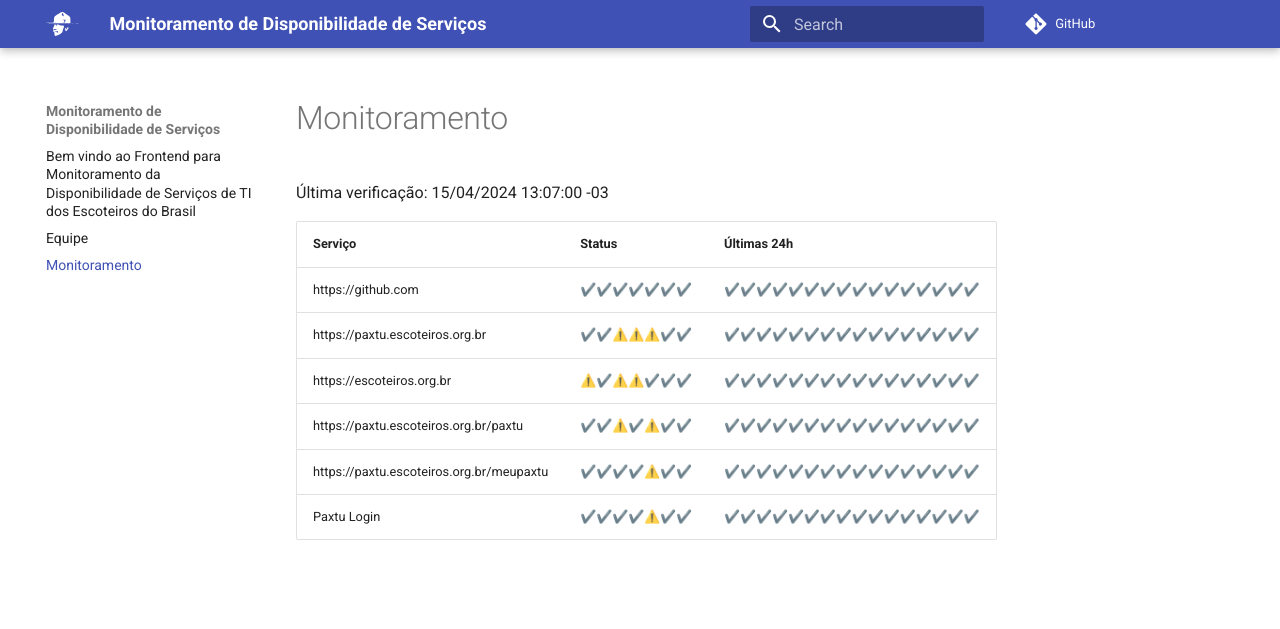
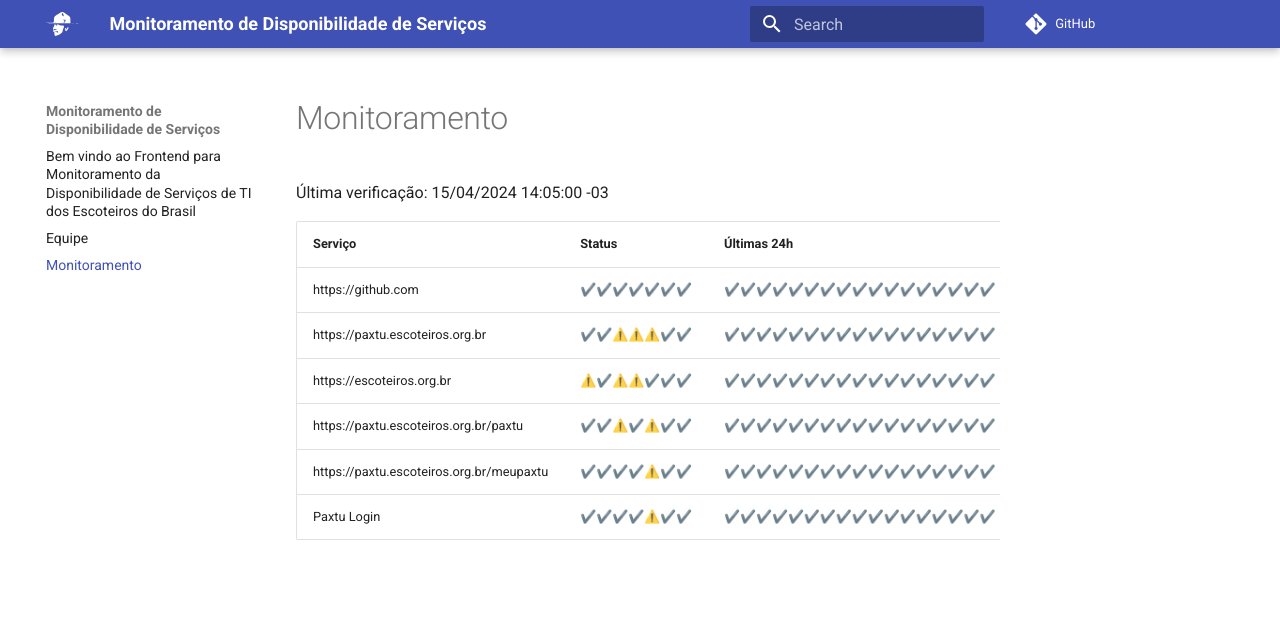
Before and after one commit to Escoteiros/docs, an MkDocs documentation site: the page built from docs/uptime.md, in a window 1280 px wide. Shown: the top 629 px of the page. Built offline with MkDocs 1.6.1 and Material for MkDocs 9.7.7, drawn with Linux system fonts in a browser that asks for light colours; comment, search, counter and statistics services are not loaded.

Commit message:
[UPTIME] updating data

```diff
--- a/docs/uptime.md
+++ b/docs/uptime.md
@@ -1,12 +1,12 @@
 # Monitoramento
 
-Última verificação: 15/04/2024 13:07:00 -03
+Última verificação: 15/04/2024 14:05:00 -03
 
 |Serviço|Status|Últimas 24h|
 |---|---|---|
-|https://github.com|<span title="2024-04-08: OK=24">✔️</span><span title="2024-04-09: OK=24">✔️</span><span title="2024-04-10: OK=24">✔️</span><span title="2024-04-11: OK=24">✔️</span><span title="2024-04-12: OK=24">✔️</span><span title="2024-04-13: OK=24">✔️</span><span title="2024-04-14: OK=8">✔️</span>|<span title="14/04/2024 18:09:00 -03 : 200">✔️</span><span title="14/04/2024 20:29:00 -03 : 200">✔️</span><span title="15/04/2024 00:00:00 -03 : 200">✔️</span><span title="15/04/2024 01:13:00 -03 : 200">✔️</span><span title="15/04/2024 02:06:00 -03 : 200">✔️</span><span title="15/04/2024 03:09:00 -03 : 200">✔️</span><span title="15/04/2024 04:04:00 -03 : 200">✔️</span><span title="15/04/2024 05:07:00 -03 : 200">✔️</span><span title="15/04/2024 06:05:00 -03 : 200">✔️</span><span title="15/04/2024 07:05:00 -03 : 200">✔️</span><span title="15/04/2024 08:02:00 -03 : 200">✔️</span><span title="15/04/2024 09:12:00 -03 : 200">✔️</span><span title="15/04/2024 10:08:00 -03 : 200">✔️</span><span title="15/04/2024 11:04:00 -03 : 200">✔️</span><span title="15/04/2024 12:04:00 -03 : 200">✔️</span><span title="15/04/2024 13:07:00 -03 : 200">✔️</span>|
-|https://paxtu.escoteiros.org.br|<span title="2024-04-08: OK=24">✔️</span><span title="2024-04-09: OK=24">✔️</span><span title="2024-04-10: OK=23, Falhas=1">⚠️</span><span title="2024-04-11: OK=23, Falhas=1">⚠️</span><span title="2024-04-12: OK=23, Falhas=1">⚠️</span><span title="2024-04-13: OK=24">✔️</span><span title="2024-04-14: OK=8">✔️</span>|<span title="14/04/2024 18:09:00 -03 : 200">✔️</span><span title="14/04/2024 20:29:00 -03 : 200">✔️</span><span title="15/04/2024 00:00:00 -03 : 200">✔️</span><span title="15/04/2024 01:13:00 -03 : 200">✔️</span><span title="15/04/2024 02:06:00 -03 : 200">✔️</span><span title="15/04/2024 03:09:00 -03 : 200">✔️</span><span title="15/04/2024 04:04:00 -03 : 200">✔️</span><span title="15/04/2024 05:07:00 -03 : 200">✔️</span><span title="15/04/2024 06:05:00 -03 : 200">✔️</span><span title="15/04/2024 07:05:00 -03 : 200">✔️</span><span title="15/04/2024 08:02:00 -03 : 200">✔️</span><span title="15/04/2024 09:12:00 -03 : 200">✔️</span><span title="15/04/2024 10:08:00 -03 : 200">✔️</span><span title="15/04/2024 11:04:00 -03 : 200">✔️</span><span title="15/04/2024 12:04:00 -03 : 200">✔️</span><span title="15/04/2024 13:07:00 -03 : 200">✔️</span>|
-|https://escoteiros.org.br|<span title="2024-04-08: OK=23, Falhas=1">⚠️</span><span title="2024-04-09: OK=24">✔️</span><span title="2024-04-10: OK=23, Falhas=1">⚠️</span><span title="2024-04-11: OK=23, Falhas=1">⚠️</span><span title="2024-04-12: OK=24">✔️</span><span title="2024-04-13: OK=24">✔️</span><span title="2024-04-14: OK=8">✔️</span>|<span title="14/04/2024 18:09:00 -03 : 200">✔️</span><span title="14/04/2024 20:29:00 -03 : 200">✔️</span><span title="15/04/2024 00:00:00 -03 : 200">✔️</span><span title="15/04/2024 01:13:00 -03 : 200">✔️</span><span title="15/04/2024 02:06:00 -03 : 200">✔️</span><span title="15/04/2024 03:09:00 -03 : 200">✔️</span><span title="15/04/2024 04:04:00 -03 : 200">✔️</span><span title="15/04/2024 05:07:00 -03 : 200">✔️</span><span title="15/04/2024 06:05:00 -03 : 200">✔️</span><span title="15/04/2024 07:05:00 -03 : 200">✔️</span><span title="15/04/2024 08:02:00 -03 : 200">✔️</span><span title="15/04/2024 09:12:00 -03 : 200">✔️</span><span title="15/04/2024 10:08:00 -03 : 200">✔️</span><span title="15/04/2024 11:04:00 -03 : 200">✔️</span><span title="15/04/2024 12:04:00 -03 : 200">✔️</span><span title="15/04/2024 13:07:00 -03 : 200">✔️</span>|
-|https://paxtu.escoteiros.org.br/paxtu|<span title="2024-04-08: OK=24">✔️</span><span title="2024-04-09: OK=24">✔️</span><span title="2024-04-10: OK=23, Falhas=1">⚠️</span><span title="2024-04-11: OK=24">✔️</span><span title="2024-04-12: OK=23, Falhas=1">⚠️</span><span title="2024-04-13: OK=24">✔️</span><span title="2024-04-14: OK=8">✔️</span>|<span title="14/04/2024 18:09:00 -03 : 200">✔️</span><span title="14/04/2024 20:29:00 -03 : 200">✔️</span><span title="15/04/2024 00:00:00 -03 : 200">✔️</span><span title="15/04/2024 01:13:00 -03 : 200">✔️</span><span title="15/04/2024 02:06:00 -03 : 200">✔️</span><span title="15/04/2024 03:09:00 -03 : 200">✔️</span><span title="15/04/2024 04:04:00 -03 : 200">✔️</span><span title="15/04/2024 05:07:00 -03 : 200">✔️</span><span title="15/04/2024 06:05:00 -03 : 200">✔️</span><span title="15/04/2024 07:05:00 -03 : 200">✔️</span><span title="15/04/2024 08:02:00 -03 : 200">✔️</span><span title="15/04/2024 09:12:00 -03 : 200">✔️</span><span title="15/04/2024 10:08:00 -03 : 200">✔️</span><span title="15/04/2024 11:04:00 -03 : 200">✔️</span><span title="15/04/2024 12:04:00 -03 : 200">✔️</span><span title="15/04/2024 13:07:00 -03 : 200">✔️</span>|
-|https://paxtu.escoteiros.org.br/meupaxtu|<span title="2024-04-08: OK=24">✔️</span><span title="2024-04-09: OK=24">✔️</span><span title="2024-04-10: OK=24">✔️</span><span title="2024-04-11: OK=24">✔️</span><span title="2024-04-12: OK=23, Falhas=1">⚠️</span><span title="2024-04-13: OK=24">✔️</span><span title="2024-04-14: OK=8">✔️</span>|<span title="14/04/2024 18:09:00 -03 : 200">✔️</span><span title="14/04/2024 20:29:00 -03 : 200">✔️</span><span title="15/04/2024 00:00:00 -03 : 200">✔️</span><span title="15/04/2024 01:13:00 -03 : 200">✔️</span><span title="15/04/2024 02:06:00 -03 : 200">✔️</span><span title="15/04/2024 03:09:00 -03 : 200">✔️</span><span title="15/04/2024 04:04:00 -03 : 200">✔️</span><span title="15/04/2024 05:07:00 -03 : 200">✔️</span><span title="15/04/2024 06:05:00 -03 : 200">✔️</span><span title="15/04/2024 07:05:00 -03 : 200">✔️</span><span title="15/04/2024 08:02:00 -03 : 200">✔️</span><span title="15/04/2024 09:12:00 -03 : 200">✔️</span><span title="15/04/2024 10:08:00 -03 : 200">✔️</span><span title="15/04/2024 11:04:00 -03 : 200">✔️</span><span title="15/04/2024 12:04:00 -03 : 200">✔️</span><span title="15/04/2024 13:07:00 -03 : 200">✔️</span>|
-|Paxtu Login|<span title="2024-04-08: OK=24">✔️</span><span title="2024-04-09: OK=24">✔️</span><span title="2024-04-10: OK=24">✔️</span><span title="2024-04-11: OK=24">✔️</span><span title="2024-04-12: OK=23, Falhas=1">⚠️</span><span title="2024-04-13: OK=24">✔️</span><span title="2024-04-14: OK=8">✔️</span>|<span title="14/04/2024 18:09:00 -03 : 200">✔️</span><span title="14/04/2024 20:29:00 -03 : 200">✔️</span><span title="15/04/2024 00:00:00 -03 : 200">✔️</span><span title="15/04/2024 01:13:00 -03 : 200">✔️</span><span title="15/04/2024 02:06:00 -03 : 200">✔️</span><span title="15/04/2024 03:09:00 -03 : 200">✔️</span><span title="15/04/2024 04:04:00 -03 : 200">✔️</span><span title="15/04/2024 05:07:00 -03 : 200">✔️</span><span title="15/04/2024 06:05:00 -03 : 200">✔️</span><span title="15/04/2024 07:05:00 -03 : 200">✔️</span><span title="15/04/2024 08:02:00 -03 : 200">✔️</span><span title="15/04/2024 09:12:00 -03 : 200">✔️</span><span title="15/04/2024 10:08:00 -03 : 200">✔️</span><span title="15/04/2024 11:04:00 -03 : 200">✔️</span><span title="15/04/2024 12:04:00 -03 : 200">✔️</span><span title="15/04/2024 13:07:00 -03 : 200">✔️</span>|
+|https://github.com|<span title="2024-04-08: OK=24">✔️</span><span title="2024-04-09: OK=24">✔️</span><span title="2024-04-10: OK=24">✔️</span><span title="2024-04-11: OK=24">✔️</span><span title="2024-04-12: OK=24">✔️</span><span title="2024-04-13: OK=24">✔️</span><span title="2024-04-14: OK=8">✔️</span>|<span title="14/04/2024 18:09:00 -03 : 200">✔️</span><span title="14/04/2024 20:29:00 -03 : 200">✔️</span><span title="15/04/2024 00:00:00 -03 : 200">✔️</span><span title="15/04/2024 01:13:00 -03 : 200">✔️</span><span title="15/04/2024 02:06:00 -03 : 200">✔️</span><span title="15/04/2024 03:09:00 -03 : 200">✔️</span><span title="15/04/2024 04:04:00 -03 : 200">✔️</span><span title="15/04/2024 05:07:00 -03 : 200">✔️</span><span title="15/04/2024 06:05:00 -03 : 200">✔️</span><span title="15/04/2024 07:05:00 -03 : 200">✔️</span><span title="15/04/2024 08:02:00 -03 : 200">✔️</span><span title="15/04/2024 09:12:00 -03 : 200">✔️</span><span title="15/04/2024 10:08:00 -03 : 200">✔️</span><span title="15/04/2024 11:04:00 -03 : 200">✔️</span><span title="15/04/2024 12:04:00 -03 : 200">✔️</span><span title="15/04/2024 13:07:00 -03 : 200">✔️</span><span title="15/04/2024 14:05:00 -03 : 200">✔️</span>|
+|https://paxtu.escoteiros.org.br|<span title="2024-04-08: OK=24">✔️</span><span title="2024-04-09: OK=24">✔️</span><span title="2024-04-10: OK=23, Falhas=1">⚠️</span><span title="2024-04-11: OK=23, Falhas=1">⚠️</span><span title="2024-04-12: OK=23, Falhas=1">⚠️</span><span title="2024-04-13: OK=24">✔️</span><span title="2024-04-14: OK=8">✔️</span>|<span title="14/04/2024 18:09:00 -03 : 200">✔️</span><span title="14/04/2024 20:29:00 -03 : 200">✔️</span><span title="15/04/2024 00:00:00 -03 : 200">✔️</span><span title="15/04/2024 01:13:00 -03 : 200">✔️</span><span title="15/04/2024 02:06:00 -03 : 200">✔️</span><span title="15/04/2024 03:09:00 -03 : 200">✔️</span><span title="15/04/2024 04:04:00 -03 : 200">✔️</span><span title="15/04/2024 05:07:00 -03 : 200">✔️</span><span title="15/04/2024 06:05:00 -03 : 200">✔️</span><span title="15/04/2024 07:05:00 -03 : 200">✔️</span><span title="15/04/2024 08:02:00 -03 : 200">✔️</span><span title="15/04/2024 09:12:00 -03 : 200">✔️</span><span title="15/04/2024 10:08:00 -03 : 200">✔️</span><span title="15/04/2024 11:04:00 -03 : 200">✔️</span><span title="15/04/2024 12:04:00 -03 : 200">✔️</span><span title="15/04/2024 13:07:00 -03 : 200">✔️</span><span title="15/04/2024 14:05:00 -03 : 200">✔️</span>|
+|https://escoteiros.org.br|<span title="2024-04-08: OK=23, Falhas=1">⚠️</span><span title="2024-04-09: OK=24">✔️</span><span title="2024-04-10: OK=23, Falhas=1">⚠️</span><span title="2024-04-11: OK=23, Falhas=1">⚠️</span><span title="2024-04-12: OK=24">✔️</span><span title="2024-04-13: OK=24">✔️</span><span title="2024-04-14: OK=8">✔️</span>|<span title="14/04/2024 18:09:00 -03 : 200">✔️</span><span title="14/04/2024 20:29:00 -03 : 200">✔️</span><span title="15/04/2024 00:00:00 -03 : 200">✔️</span><span title="15/04/2024 01:13:00 -03 : 200">✔️</span><span title="15/04/2024 02:06:00 -03 : 200">✔️</span><span title="15/04/2024 03:09:00 -03 : 200">✔️</span><span title="15/04/2024 04:04:00 -03 : 200">✔️</span><span title="15/04/2024 05:07:00 -03 : 200">✔️</span><span title="15/04/2024 06:05:00 -03 : 200">✔️</span><span title="15/04/2024 07:05:00 -03 : 200">✔️</span><span title="15/04/2024 08:02:00 -03 : 200">✔️</span><span title="15/04/2024 09:12:00 -03 : 200">✔️</span><span title="15/04/2024 10:08:00 -03 : 200">✔️</span><span title="15/04/2024 11:04:00 -03 : 200">✔️</span><span title="15/04/2024 12:04:00 -03 : 200">✔️</span><span title="15/04/2024 13:07:00 -03 : 200">✔️</span><span title="15/04/2024 14:05:00 -03 : 200">✔️</span>|
+|https://paxtu.escoteiros.org.br/paxtu|<span title="2024-04-08: OK=24">✔️</span><span title="2024-04-09: OK=24">✔️</span><span title="2024-04-10: OK=23, Falhas=1">⚠️</span><span title="2024-04-11: OK=24">✔️</span><span title="2024-04-12: OK=23, Falhas=1">⚠️</span><span title="2024-04-13: OK=24">✔️</span><span title="2024-04-14: OK=8">✔️</span>|<span title="14/04/2024 18:09:00 -03 : 200">✔️</span><span title="14/04/2024 20:29:00 -03 : 200">✔️</span><span title="15/04/2024 00:00:00 -03 : 200">✔️</span><span title="15/04/2024 01:13:00 -03 : 200">✔️</span><span title="15/04/2024 02:06:00 -03 : 200">✔️</span><span title="15/04/2024 03:09:00 -03 : 200">✔️</span><span title="15/04/2024 04:04:00 -03 : 200">✔️</span><span title="15/04/2024 05:07:00 -03 : 200">✔️</span><span title="15/04/2024 06:05:00 -03 : 200">✔️</span><span title="15/04/2024 07:05:00 -03 : 200">✔️</span><span title="15/04/2024 08:02:00 -03 : 200">✔️</span><span title="15/04/2024 09:12:00 -03 : 200">✔️</span><span title="15/04/2024 10:08:00 -03 : 200">✔️</span><span title="15/04/2024 11:04:00 -03 : 200">✔️</span><span title="15/04/2024 12:04:00 -03 : 200">✔️</span><span title="15/04/2024 13:07:00 -03 : 200">✔️</span><span title="15/04/2024 14:05:00 -03 : 200">✔️</span>|
+|https://paxtu.escoteiros.org.br/meupaxtu|<span title="2024-04-08: OK=24">✔️</span><span title="2024-04-09: OK=24">✔️</span><span title="2024-04-10: OK=24">✔️</span><span title="2024-04-11: OK=24">✔️</span><span title="2024-04-12: OK=23, Falhas=1">⚠️</span><span title="2024-04-13: OK=24">✔️</span><span title="2024-04-14: OK=8">✔️</span>|<span title="14/04/2024 18:09:00 -03 : 200">✔️</span><span title="14/04/2024 20:29:00 -03 : 200">✔️</span><span title="15/04/2024 00:00:00 -03 : 200">✔️</span><span title="15/04/2024 01:13:00 -03 : 200">✔️</span><span title="15/04/2024 02:06:00 -03 : 200">✔️</span><span title="15/04/2024 03:09:00 -03 : 200">✔️</span><span title="15/04/2024 04:04:00 -03 : 200">✔️</span><span title="15/04/2024 05:07:00 -03 : 200">✔️</span><span title="15/04/2024 06:05:00 -03 : 200">✔️</span><span title="15/04/2024 07:05:00 -03 : 200">✔️</span><span title="15/04/2024 08:02:00 -03 : 200">✔️</span><span title="15/04/2024 09:12:00 -03 : 200">✔️</span><span title="15/04/2024 10:08:00 -03 : 200">✔️</span><span title="15/04/2024 11:04:00 -03 : 200">✔️</span><span title="15/04/2024 12:04:00 -03 : 200">✔️</span><span title="15/04/2024 13:07:00 -03 : 200">✔️</span><span title="15/04/2024 14:05:00 -03 : 200">✔️</span>|
+|Paxtu Login|<span title="2024-04-08: OK=24">✔️</span><span title="2024-04-09: OK=24">✔️</span><span title="2024-04-10: OK=24">✔️</span><span title="2024-04-11: OK=24">✔️</span><span title="2024-04-12: OK=23, Falhas=1">⚠️</span><span title="2024-04-13: OK=24">✔️</span><span title="2024-04-14: OK=8">✔️</span>|<span title="14/04/2024 18:09:00 -03 : 200">✔️</span><span title="14/04/2024 20:29:00 -03 : 200">✔️</span><span title="15/04/2024 00:00:00 -03 : 200">✔️</span><span title="15/04/2024 01:13:00 -03 : 200">✔️</span><span title="15/04/2024 02:06:00 -03 : 200">✔️</span><span title="15/04/2024 03:09:00 -03 : 200">✔️</span><span title="15/04/2024 04:04:00 -03 : 200">✔️</span><span title="15/04/2024 05:07:00 -03 : 200">✔️</span><span title="15/04/2024 06:05:00 -03 : 200">✔️</span><span title="15/04/2024 07:05:00 -03 : 200">✔️</span><span title="15/04/2024 08:02:00 -03 : 200">✔️</span><span title="15/04/2024 09:12:00 -03 : 200">✔️</span><span title="15/04/2024 10:08:00 -03 : 200">✔️</span><span title="15/04/2024 11:04:00 -03 : 200">✔️</span><span title="15/04/2024 12:04:00 -03 : 200">✔️</span><span title="15/04/2024 13:07:00 -03 : 200">✔️</span><span title="15/04/2024 14:05:00 -03 : 200">✔️</span>|
```
Also changed, not shown: 1 other file.
